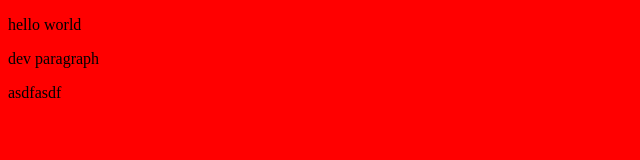
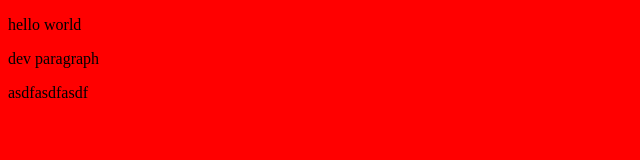
Before and after one commit to artemsvirskyi/branchTest, a plain HTML site: page index.html in a window 1280 px wide. Shown: the full height of the page, 0-640 px from the left. Drawn offline with Linux system fonts and the light colour scheme.

Commit message:
and some new

```diff
--- a/index.html
+++ b/index.html
@@ -8,6 +8,6 @@
 	<body>
 			<p>hello world</p>
 			<p>dev paragraph</p>
-			asdfasdf
+			asdfasdfasdf
 	</body>
 </html>
```
